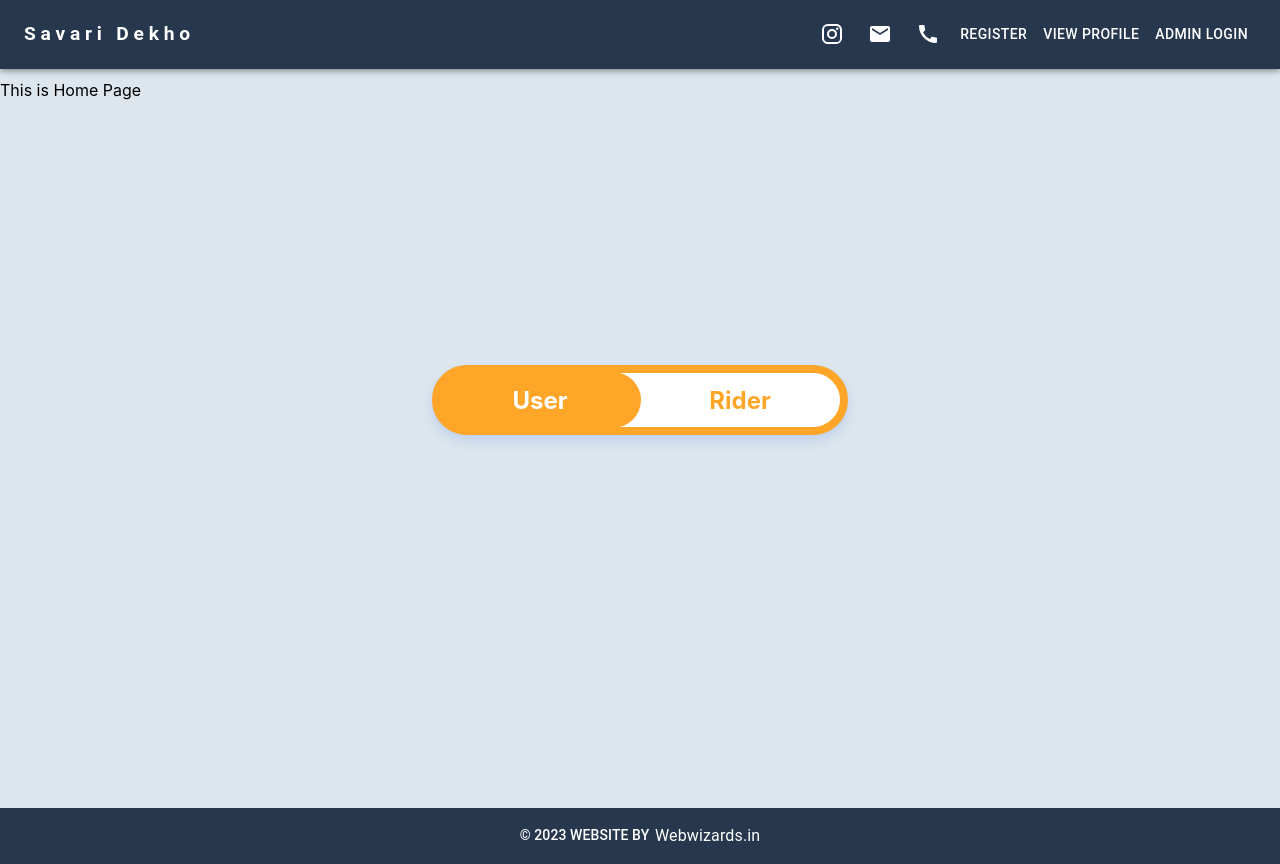
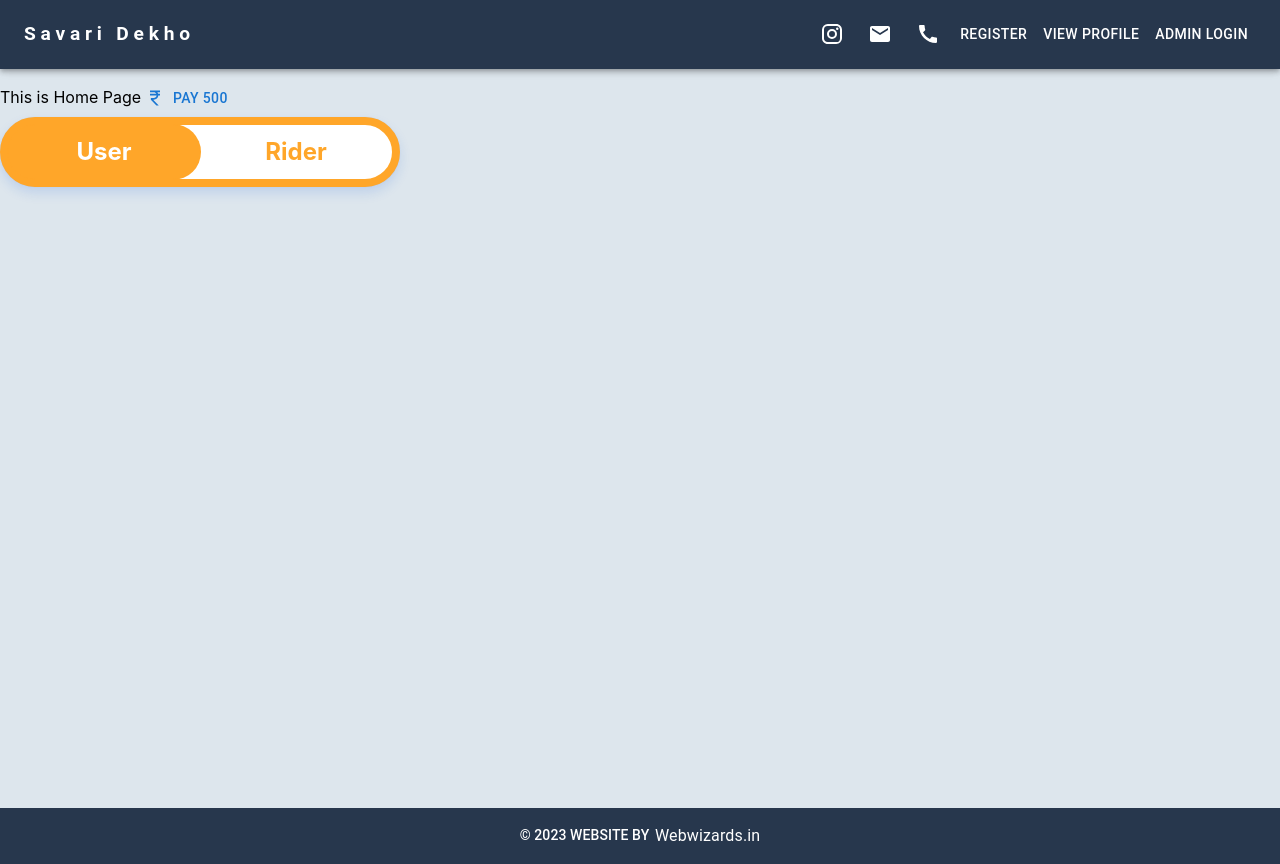
Before and after one commit to MrJ-2k04/savari-dekho, a React (Create React App) app: page / in a window 1280 px wide. Built offline with nearby package versions, Linux system fonts and the light colour scheme.

Commit message:
Started adding razorpay

```diff
--- a/package.json
+++ b/package.json
@@ -9,6 +9,7 @@
     "@mui/material": "^5.13.7",
     "@react-google-maps/api": "^2.18.1",
     "@reduxjs/toolkit": "^1.9.5",
+    "axios": "^1.4.0",
     "js-cookie": "^3.0.5",
     "mui-one-time-password-input": "^1.1.2",
     "react": "^18.2.0",
--- /dev/null
+++ b/src/Components/Payment.js
@@ -0,0 +1,84 @@
+import { CurrencyRupee } from "@mui/icons-material";
+import { Button } from "@mui/material";
+import axios from "axios"
+
+function Payment() {
+    return (
+        <Button onClick={displayRazorpay} startIcon={<CurrencyRupee />}>Pay 500</Button>
+     );
+}
+
+export default Payment;
+
+
+async function displayRazorpay() {
+    const res = await loadScript(
+        "https://checkout.razorpay.com/v1/checkout.js"
+    );
+
+    if (!res) {
+        alert("Razorpay SDK failed to load. Are you online?");
+        return;
+    }
+
+    // creating a new order
+    const result = await axios.post("http://localhost:8080/payment");
+
+    if (!result) {
+        alert("Server error. Are you online?");
+        return;
+    }
+
+    // Getting the order details back
+    const { amount, id: order_id, currency } = result.data;
+
+    const options = {
+        key: "rzp_test_kjMJXe7q1BZDHF", // Enter the Key ID generated from the Dashboard
+        amount: amount.toString(),
+        currency: currency,
+        name: "Savari Dekho Ltd.",
+        description: "Test Transaction",
+        order_id: order_id,
+        handler: async function (response) {
+            const data = {
+                orderCreationId: order_id,
+                razorpayPaymentId: response.razorpay_payment_id,
+                razorpayOrderId: response.razorpay_order_id,
+                razorpaySignature: response.razorpay_signature,
+            };
+
+            const result = await axios.post("http://localhost:8080/payment", data);
+
+            alert(result.data.msg);
+        },
+        prefill: {
+            name: "Soumya Dey",
+            email: "SoumyaDey@example.com",
+            contact: "9999999999",
+        },
+        notes: {
+            address: "Soumya Dey Corporate Office",
+        },
+        theme: {
+            color: "#61dafb",
+        },
+    };
+
+    const paymentObject = new window.Razorpay(options);
+    paymentObject.open();
+}
+
+
+function loadScript(src) {
+    return new Promise((resolve) => {
+        const script = document.createElement("script");
+        script.src = src;
+        script.onload = () => {
+            resolve(true);
+        };
+        script.onerror = () => {
+            resolve(false);
+        };
+        document.body.appendChild(script);
+    });
+}
--- a/src/Components/TabSwitch.js
+++ b/src/Components/TabSwitch.js
@@ -1,20 +1,12 @@
-import { Box } from '@mui/material';
+import styled from '@emotion/styled';
+import { ROLES } from 'Store/constants';
 import { useState } from 'react';
-import styled from '@emotion/styled'
-import { ROLES } from 'Store/constants';
 
 const backgroundColor = "#FFA629";
 const activeColor = "#FFFFFF";
 
 const TabsContainer = styled.div`
-    position: absolute;
-    left: 0;
-    top: 0;
-    right: 0;
-    bottom: 0;
-    display: flex;
-    align-items: center;
-    justify-content: center;
+    max-width: 400px;
 `
 
 const Tabs = styled.div`
--- a/src/Pages/HomePage.js
+++ b/src/Pages/HomePage.js
@@ -1,3 +1,4 @@
+import Payment from "Components/Payment";
 import TabSwitch from "Components/TabSwitch";
 import Layout from "Layout";
 
@@ -5,6 +6,7 @@ function HomePage() {
     return (
         <Layout>
             This is Home Page
+            <Payment />
             <TabSwitch />
         </Layout>
      );
```
Also changed, not shown: 1 other file (tests, documents, lock files or other folders).
